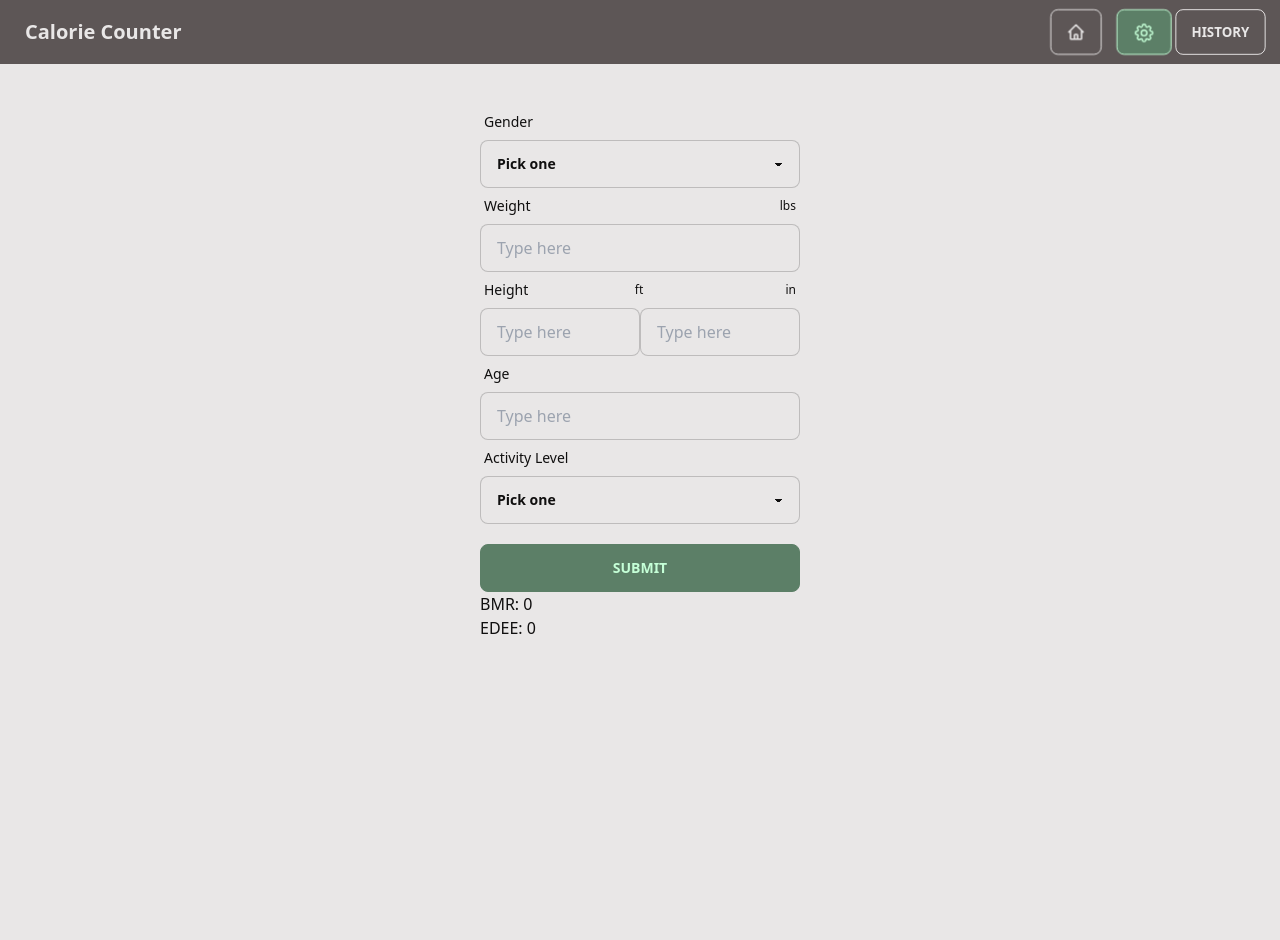
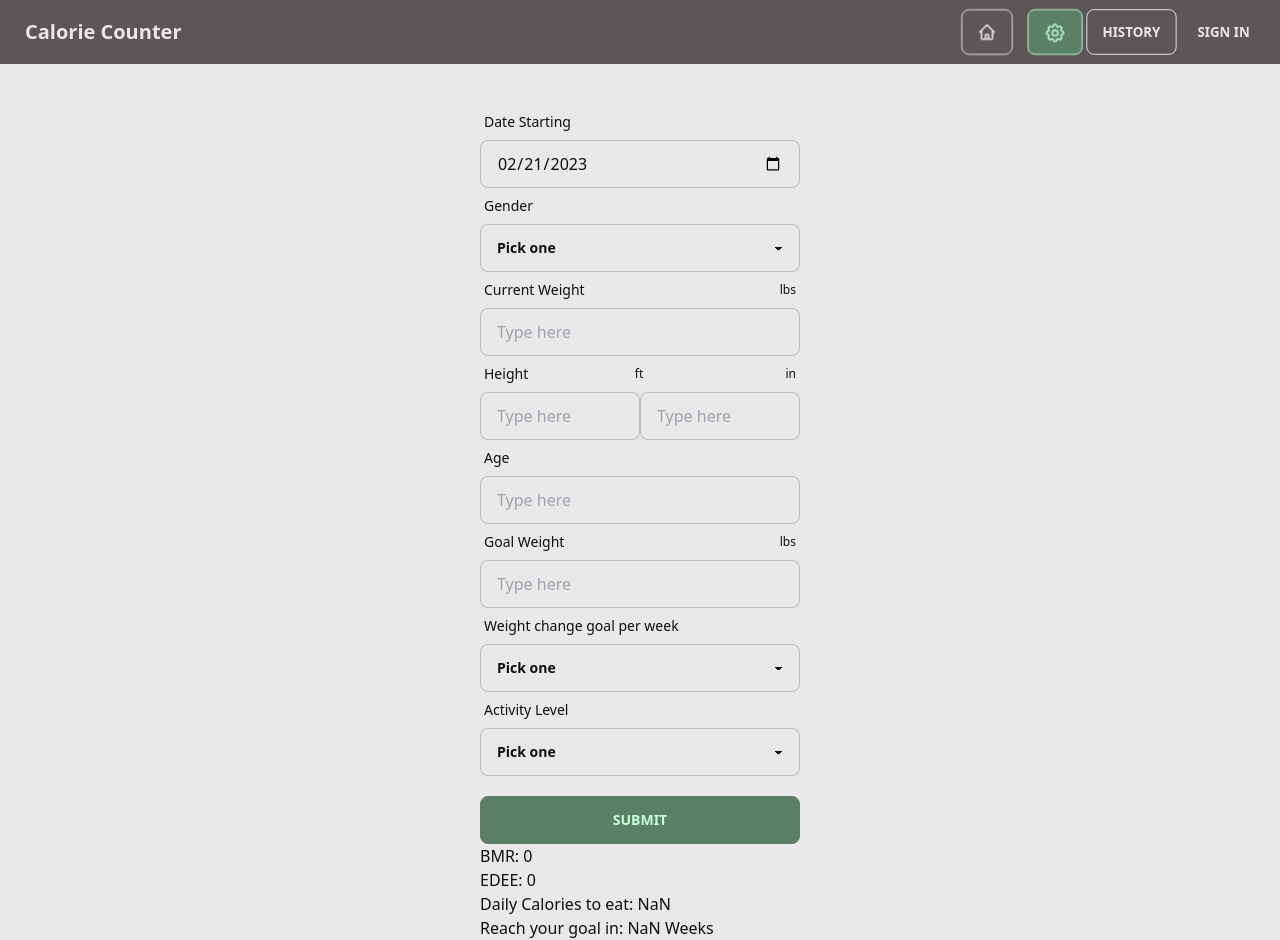
Before and after one commit to Scratcheee/CalorieCounter, a React (Vite) app: page /settings in a window 1280 px wide. Before the commit the page ends 800 px from the top, so only its background shows below. Built offline with nearby package versions, Linux system fonts and the light colour scheme.

Commit message:
Refactor Setup Page

```diff
--- /dev/null
+++ b/src/components/AuthModal.jsx
@@ -0,0 +1,44 @@
+import React from "react";
+
+const AuthModal = () => {
+  return (
+    <div>
+      <input type="checkbox" id="my-modal-6" className="modal-toggle" />
+      <div className="modal modal-bottom sm:modal-middle bg-primary/50">
+        <div className="modal-box text-primary-focus relative ">
+        <label htmlFor="my-modal-6" className="btn btn-sm btn-circle absolute right-2 top-2">✕</label>
+          <div className="form-control w-full max-w-xs">
+            <label className="label">
+              <span className="label-text">Username</span>
+            </label>
+            <input
+              type="text"
+              placeholder="Type here"
+              className="input input-bordered w-full max-w-xs"
+            />
+            <label className="label">
+              <span className="label-text">Password</span>
+            </label>
+            <input
+              type="password"
+              placeholder="Type here"
+              className="input input-bordered w-full max-w-xs"
+            />
+            <label className="label">
+              <span/>
+              <span className="label-text-alt"><a className="link link-primary">Forgot Password?</a></span>
+            </label>
+          </div>
+          Don't have an account? <a className="link link-primary">Sign Up</a>
+          <div className="modal-action">
+            <label htmlFor="my-modal-6" className="btn bg-primary">
+              Sign In
+            </label>
+          </div>
+        </div>
+      </div>
+    </div>
+  );
+};
+
+export default AuthModal;
--- a/src/components/Navbar.jsx
+++ b/src/components/Navbar.jsx
@@ -1,17 +1,36 @@
 import React from "react";
 import { NavLink } from "react-router-dom";
+import AuthModal from "./AuthModal";
 
 const Navbar = () => {
   return (
-
     <div className="navbar bg-neutral text-neutral-content">
       <div className="navbar-start">
         <div className="dropdown">
           <label tabIndex={0} className="btn btn-ghost lg:hidden">
-        <svg xmlns="http://www.w3.org/2000/svg" className="h-5 w-5" fill="none" viewBox="0 0 24 24" stroke="currentColor"><path strokeLinecap="round" strokeLinejoin="round" strokeWidth="2" d="M4 6h16M4 12h8m-8 6h16" /></svg>
+            <svg
+              xmlns="http://www.w3.org/2000/svg"
+              className="h-5 w-5"
+              fill="none"
+              viewBox="0 0 24 24"
+              stroke="currentColor"
+            >
+              <path
+                strokeLinecap="round"
+                strokeLinejoin="round"
+                strokeWidth="2"
+                d="M4 6h16M4 12h8m-8 6h16"
+              />
+            </svg>
           </label>
-      <ul tabIndex={0} className="menu menu-compact dropdown-content mt-3 p-2 shadow bg-base-100 rounded-box w-52 gap-2">
-        <li> <NavLink to="/" className=" ">
+          {/* Mobile Nav Bar */}
+          <ul
+            tabIndex={0}
+            className="menu menu-compact dropdown-content mt-3 p-2 shadow bg-base-100 rounded-box w-52 gap-2"
+          >
+            <li>
+              {" "}
+              <NavLink to="/" className=" ">
                 <svg
                   xmlns="http://www.w3.org/2000/svg"
                   className="h-5 w-5"
@@ -25,10 +44,13 @@ const Navbar = () => {
                     strokeWidth="2"
                     d="M3 12l2-2m0 0l7-7 7 7M5 10v10a1 1 0 001 1h3m10-11l2 2m-2-2v10a1 1 0 01-1 1h-3m-6 0a1 1 0 001-1v-4a1 1 0 011-1h2a1 1 0 011 1v4a1 1 0 001 1m-6 0h6"
                   />
-          </svg> Home
-        </NavLink></li>
+                </svg>{" "}
+                Home
+              </NavLink>
+            </li>
 
-        <li><NavLink to="settings" className="">
+            <li>
+              <NavLink to="settings" className="">
                 <svg
                   xmlns="http://www.w3.org/2000/svg"
                   fill="none"
@@ -47,18 +69,31 @@ const Navbar = () => {
                     strokeLinejoin="round"
                     d="M15 12a3 3 0 11-6 0 3 3 0 016 0z"
                   />
-          </svg> Setup
-        </NavLink></li>
-        <li><NavLink to="history" className="btn btn-outline btn-accen">
+                </svg>{" "}
+                Setup
+              </NavLink>
+            </li>
+            <li>
+              <NavLink to="history" className="btn btn-outline btn-accen">
                 history
-        </NavLink></li>
+              </NavLink>
+            </li>
+            <li>
+            <label htmlFor="my-modal-6" className="btn">
+              open modal
+            </label>
+          </li>
           </ul>
+
+          {/* Full Screen Bar */}
         </div>
         <a className="btn btn-ghost normal-case text-xl">Calorie Counter</a>
       </div>
       <div className="navbar-end hidden lg:flex">
         <ul className="menu menu-horizontal px-1">
-      <li> <NavLink to="/" className="btn btn-outline btn-accen mr-3">
+          <li>
+            {" "}
+            <NavLink to="/" className="btn btn-outline btn-accen mr-3">
               <svg
                 xmlns="http://www.w3.org/2000/svg"
                 className="h-5 w-5"
@@ -73,9 +108,11 @@ const Navbar = () => {
                   d="M3 12l2-2m0 0l7-7 7 7M5 10v10a1 1 0 001 1h3m10-11l2 2m-2-2v10a1 1 0 01-1 1h-3m-6 0a1 1 0 001-1v-4a1 1 0 011-1h2a1 1 0 011 1v4a1 1 0 001 1m-6 0h6"
                 />
               </svg>
-        </NavLink></li>
+            </NavLink>
+          </li>
 
-      <li><NavLink to="settings" className="btn btn-outline btn-accen">
+          <li>
+            <NavLink to="settings" className="btn btn-outline btn-accen">
               <svg
                 xmlns="http://www.w3.org/2000/svg"
                 fill="none"
@@ -95,13 +132,22 @@ const Navbar = () => {
                   d="M15 12a3 3 0 11-6 0 3 3 0 016 0z"
                 />
               </svg>
-        </NavLink></li>
-        <li><NavLink to="history" className="btn btn-outline btn-accen">
+            </NavLink>
+          </li>
+          <li>
+            <NavLink to="history" className="btn btn-outline btn-accen">
               history
-        </NavLink></li>
+            </NavLink>
+          </li>
+          <li>
+            <label htmlFor="my-modal-6" className="btn">
+              Sign In
+            </label>
+          </li>
         </ul>
       </div>
 
+      <AuthModal />
     </div>
   );
 };
--- a/src/pages/SetupScreen.jsx
+++ b/src/pages/SetupScreen.jsx
@@ -1,57 +1,72 @@
 import React, { useState } from "react";
 
 const SetupScreen = () => {
+  const today = new Date();
+  const year = today.getFullYear();
+  const month = String(today.getMonth() + 1).padStart(2, "0");
+  const day = String(today.getDate()).padStart(2, "0");
+  const formattedDate = `${year}-${month}-${day}`;
+
   const [selectedOptions, setSelectedOptions] = useState({
     gender: "",
     activity: "",
-    weight: undefined,
+    weightChange: "",
+    startingDate: formattedDate,
+    currentWeight: undefined,
+    goalWeight: undefined,
     age: undefined,
     heightFt: undefined,
     heightIn: undefined,
+    bmr: 0,
+    edee: 0,
   });
-  const [bmr, setBmr] = useState(0);
-  const [edee, setEdee] = useState(0);
 
   const handleOptionChange = (event) => {
     const { name, value } = event.target;
     setSelectedOptions((prevOptions) => ({ ...prevOptions, [name]: value }));
   };
 
+  const calculateBMR = (selectedOptions) => {
+    const heightinInches =
+      parseInt(selectedOptions.heightFt) * 12 +
+      parseInt(selectedOptions.heightIn);
+
+    return Math.floor(
+      4.536 * selectedOptions.currentWeight +
+        15.88 * heightinInches -
+        5 * selectedOptions.age +
+        parseInt(selectedOptions.gender)
+    );
+  };
+
+  const calculateEdee = (selectedOptions, bmr) => {
+    console.log('running')
+    return Math.round(bmr * parseFloat(selectedOptions.activity));
+  };
+
   const handleSubmit = (e) => {
     e.preventDefault();
-    console.log(
-      parseInt(selectedOptions.heightFt) * 12 +
-        parseInt(selectedOptions.heightIn)
-    );
-
-    if (selectedOptions.gender === "male") {
-      setBmr(
-        Math.round(
-          4.536 * selectedOptions.weight +
-            15.88 *
-              (parseInt(selectedOptions.heightFt) * 12 +
-                parseInt(selectedOptions.heightIn)) -
-            5 * selectedOptions.age +
-            5
-        )
-      );
-    } else if (selectedOptions.gender === "female") {
-      setBmr(
-        Math.round(
-          4.536 * selectedOptions.weight +
-            15.88 *
-              (parseInt(selectedOptions.heightFt) * 12 +
-                parseInt(selectedOptions.heightIn)) -
-            5 * selectedOptions.age -
-            161
-        )
-      );
-    }
-    setEdee(Math.round(bmr * parseFloat(selectedOptions.activity)));
+    const bmr = calculateBMR(selectedOptions);
+    setSelectedOptions((prevOptions) => ({ ...prevOptions, bmr }));
+    const edee = calculateEdee(selectedOptions, bmr);
+    setSelectedOptions((prevOptions) => ({ ...prevOptions, edee }));
   };
 
   return (
     <div className="form-control w-full max-w-xs mt-10">
+      {/* Starting Date */}
+
+      <label className="label">
+        <span className="label-text">Date Starting</span>
+      </label>
+      <input
+        type="date"
+        name="startingDate"
+        placeholder="Type here"
+        className="input input-bordered w-full max-w-xs"
+        value={selectedOptions.startingDate}
+        onChange={handleOptionChange}
+      />
       {/* gender */}
       <label className="label">
         <span className="label-text">Gender</span>
@@ -61,23 +76,25 @@ const SetupScreen = () => {
         name="gender"
         onChange={handleOptionChange}
       >
-        <option disabled selected  >Pick one</option> {/* FIX ME */}
-        <option value="male">Male</option>
-        <option value="female">Female</option>
+        <option disabled selected>
+          Pick one
+        </option>
+        <option value="5">Male</option>
+        <option value="-161">Female</option>
       </select>
 
-      {/* Weight */}
+      {/* Current Weight */}
 
       <label className="label">
-        <span className="label-text">Weight</span>
+        <span className="label-text">Current Weight</span>
         <span className="label-text-alt">lbs</span>
       </label>
       <input
         type="number"
-        name="weight"
+        name="currentWeight"
         placeholder="Type here"
         className="input input-bordered w- max-w-xs"
-        value={selectedOptions.weight}
+        value={selectedOptions.currentWeight}
         onChange={handleOptionChange}
         min={0}
       />
@@ -125,6 +142,41 @@ const SetupScreen = () => {
         onChange={handleOptionChange}
       />
 
+      {/* Goal Weight */}
+
+      <label className="label">
+        <span className="label-text">Goal Weight</span>
+        <span className="label-text-alt">lbs</span>
+      </label>
+      <input
+        type="number"
+        name="goalWeight"
+        placeholder="Type here"
+        className="input input-bordered w- max-w-xs"
+        value={selectedOptions.goalWeight}
+        onChange={handleOptionChange}
+        min={0}
+      />
+      {/* Weight Change */}
+
+      <label className="label">
+        <span className="label-text">Weight change goal per week</span>
+      </label>
+      <select
+        className="select select-bordered"
+        name="weightChange"
+        onChange={handleOptionChange}
+      >
+        <option disabled selected>
+          Pick one
+        </option>
+        <option value="-1">-1</option>
+        <option value="-0.5">-0.5</option>
+        <option value="0">0</option>
+        <option value="0.5">0.5</option>
+        <option value="1">1</option>
+      </select>
+
       {/* Activity */}
 
       <label className="label">
@@ -135,25 +187,29 @@ const SetupScreen = () => {
         name="activity"
         onChange={handleOptionChange}
       >
-        <option disabled selected>Pick one</option>
-        <option value="1.2">Sedentary</option>
-        <option value="1.375">Low Activity</option>
-        <option value="1.55">Active</option>
-        <option value="1.9">Very Active</option>
+        <option disabled selected>
+          Pick one
+        </option>
+        <option value="1">Sedentary</option>
+        <option value="1.12">Low Activity</option>
+        <option value="1.27">Active</option>
+        <option value="1.45">Very Active</option>
       </select>
       <button className="btn btn-primary mt-5" onClick={handleSubmit}>
         Submit
       </button>
-      {/* <p>gender: {selectedOptions.gender}</p>
-      <p>weight: {selectedOptions.weight}</p>
-      <p>age: {selectedOptions.age}</p>
-      <p>feet: {selectedOptions.heightFt}</p>
-      <p>inches: {selectedOptions.heightIn}</p>
 
-      <p>activity: {selectedOptions.activity}</p> */}
-
-      <p>BMR: {bmr}</p>
-      <p>EDEE: {edee}</p>
+      <p>BMR: {selectedOptions.bmr}</p>
+      <p>EDEE: {selectedOptions.edee}</p>
+      <p>
+        Daily Calories to eat: {parseInt(selectedOptions.weightChange) * 500 + selectedOptions.bmr}
+      </p>
+      <p>
+        Reach your goal in: {Math.abs(
+          (selectedOptions.currentWeight - selectedOptions.goalWeight) *
+            selectedOptions.weightChange
+        )} Weeks
+      </p>
     </div>
   );
 };
```
Lines whose indentation alone changed are shown as unchanged.
